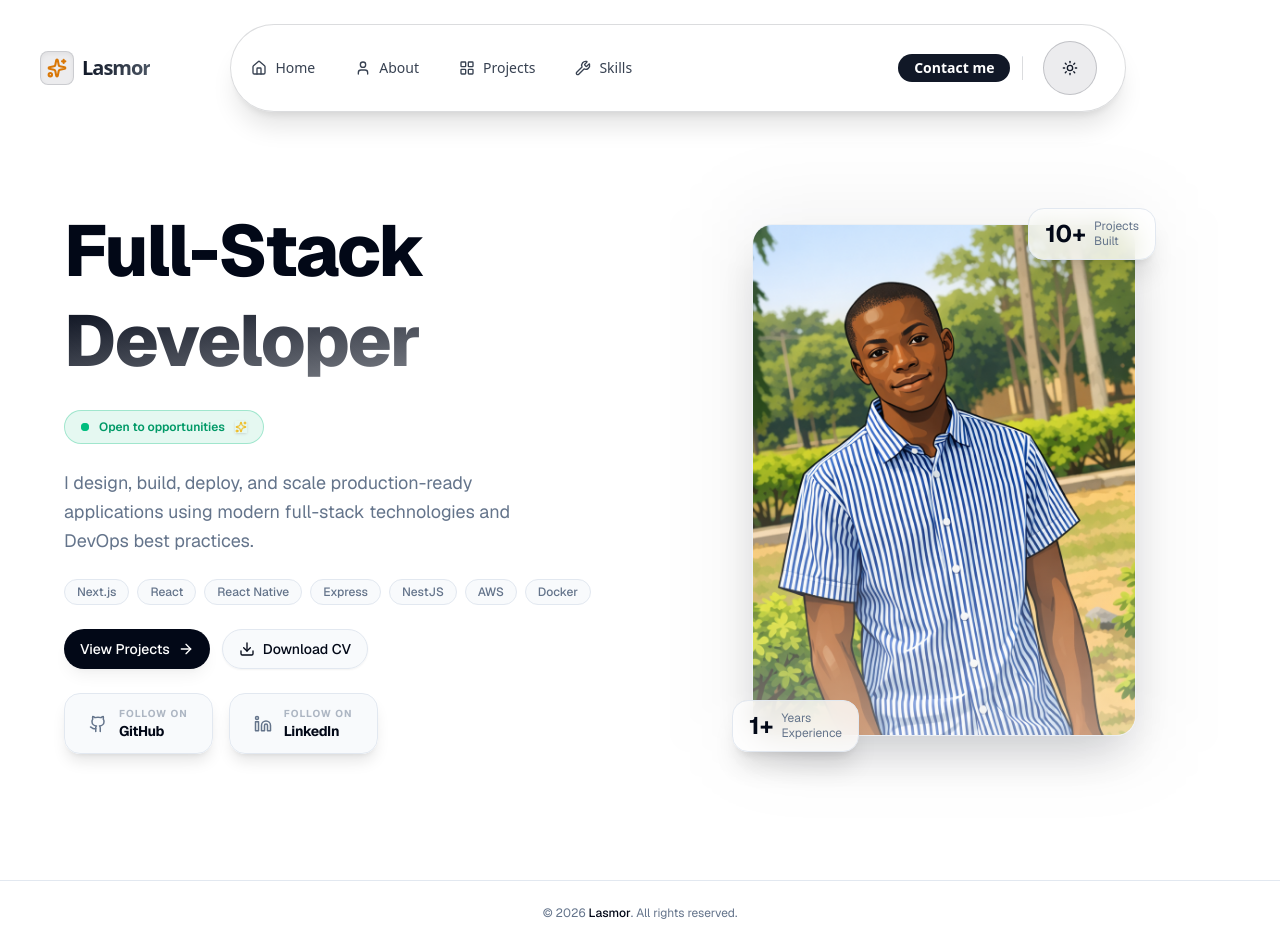
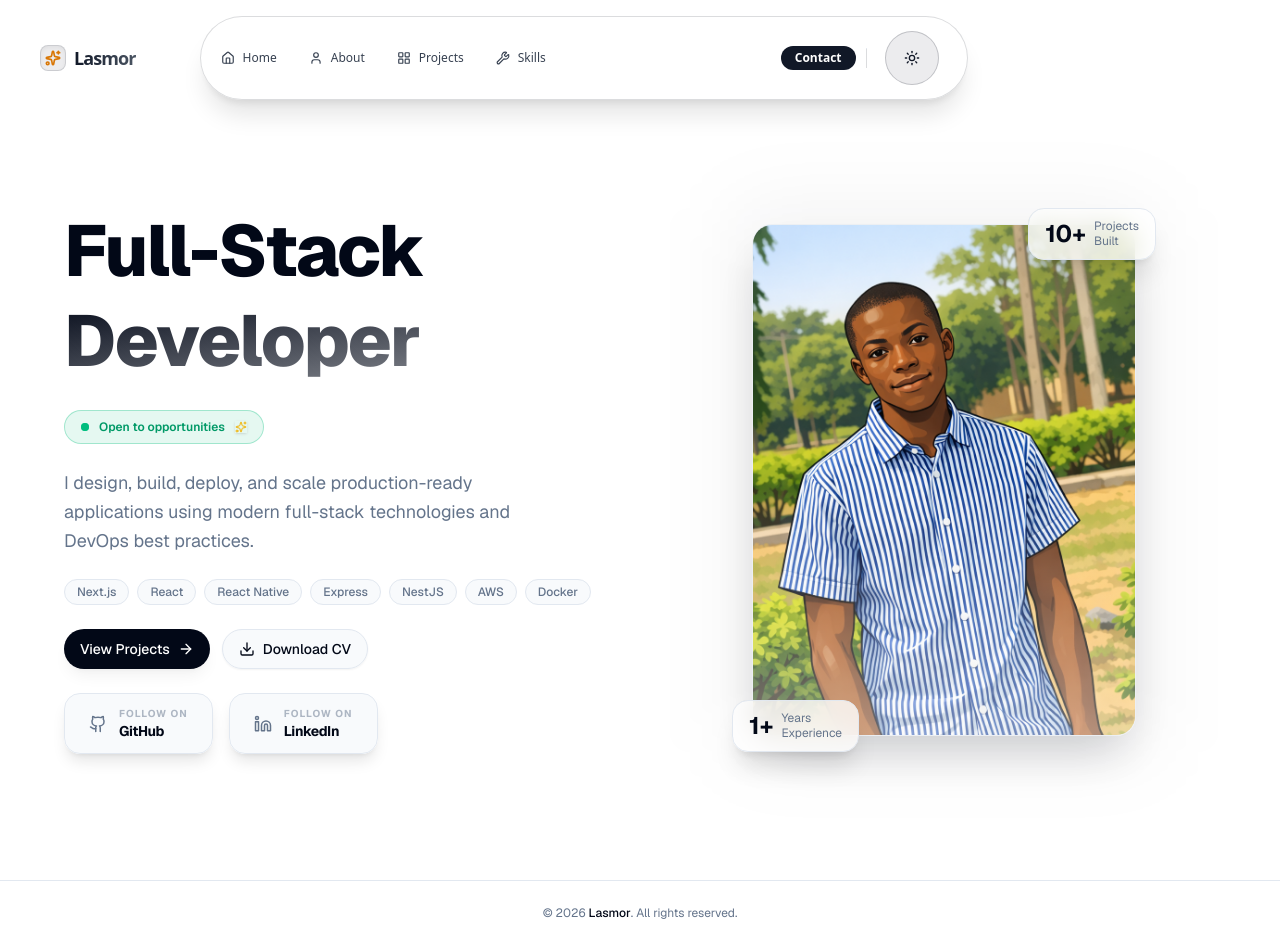
Before and after one commit to lasmor2/My-Portfolio, a Next.js app: page / in a window 1280 px wide. Built offline with nearby package versions, Linux system fonts and the light colour scheme.

Commit message:
fix Navbar autoclose

```diff
--- a/src/components/Layout/navBar.tsx
+++ b/src/components/Layout/navBar.tsx
@@ -1,5 +1,5 @@
 "use client";
-import { useState } from "react";
+import { useState, useEffect, useRef, useCallback } from "react";
 import { navLinks } from "@/data/navBarData";
 import Link from "next/link";
 import { Sparkles, Menu, X } from "lucide-react";
@@ -7,18 +7,57 @@ import ThemeToggle from "./themeToggle";
 
 const NavBarPage = () => {
   const [isOpen, setIsOpen] = useState(false);
-  const toggleMenu = () => setIsOpen((prev) => !prev);
+  const timerRef = useRef<NodeJS.Timeout | null>(null);
+  const menuRef = useRef<HTMLDivElement>(null);
+
+  const closeMenu = useCallback(() => setIsOpen(false), []);
+
+  const resetTimer = useCallback(() => {
+    if (timerRef.current) clearTimeout(timerRef.current);
+    if (isOpen) {
+      timerRef.current = setTimeout(() => {
+        closeMenu();
+      }, 3000); // 5 seconds of inactivity
+    }
+  }, [isOpen, closeMenu]);
+
+  useEffect(() => {
+    resetTimer();
+    return () => {
+      if (timerRef.current) clearTimeout(timerRef.current);
+    };
+  }, [isOpen, resetTimer]);
+
+  // Close menu on click outside
+  useEffect(() => {
+    const handleClickOutside = (event: MouseEvent) => {
+      if (menuRef.current && !menuRef.current.contains(event.target as Node)) {
+        closeMenu();
+      }
+    };
+
+    if (isOpen) {
+      document.addEventListener("mousedown", handleClickOutside);
+    }
+    return () => {
+      document.removeEventListener("mousedown", handleClickOutside);
+    };
+  }, [isOpen, closeMenu]);
+
+  const toggleMenu = () => {
+    setIsOpen((prev) => !prev);
+  };
 
   return (
-    <header className="fixed top-0 left-0 right-0 z-50 flex justify-start items-center py-6 px-6 md:px-10 font-sans">
-      <div className="flex items-center mr-6 md:mr-20">
+    <header className="fixed top-0 left-0 right-0 z-50 flex justify-start items-center py-4 px-6 md:px-10 font-sans">
+      <div className="flex items-center mr-6 md:mr-16">
         {/* Logo */}
         <Link
           href="/"
-          className="flex items-center gap-2 text-xl font-bold tracking-tighter text-(--text) transition-all hover:scale-105"
+          className="flex items-center gap-2 text-lg font-bold tracking-tighter text-(--text) transition-all hover:scale-105"
         >
-          <div className="bg-(--logo-box) p-1.5 rounded-lg border border-(--logo-border) shadow-inner">
-            <Sparkles className="w-5 h-5 text-(--sparkle)" strokeWidth={2.5} />
+          <div className="bg-(--logo-box) p-1 rounded-lg border border-(--logo-border) shadow-inner">
+            <Sparkles className="w-4 h-4 text-(--sparkle)" strokeWidth={2.5} />
           </div>
           <span className="bg-clip-text text-transparent bg-linear-to-r from-(--brand-from) to-(--brand-to)">
             Lasmor
@@ -27,19 +66,23 @@ const NavBarPage = () => {
       </div>
 
       {/* Desktop & Mobile Container */}
-      <div className="flex items-center justify-between w-full max-w-4xl px-4 md:px-5 py-2 bg-(--surface) backdrop-blur-lg border border-(--surface-border) rounded-full shadow-xl relative">
+      <div
+        ref={menuRef}
+        onMouseMove={resetTimer}
+        onClick={resetTimer}
+        className="flex items-center justify-between w-full max-w-3xl px-4 md:px-5 py-1.5 bg-(--surface) backdrop-blur-lg border border-(--surface-border) rounded-full shadow-xl relative"
+      >
         {/* Desktop Navigation */}
         <nav className="hidden md:block">
-          <ul className="flex items-center gap-10">
+          <ul className="flex items-center gap-8">
             {navLinks.map((link) => (
               <li key={link.name}>
                 <Link
                   href={link.link}
-                  className="relative flex items-center gap-2 text-sm font-medium text-(--nav-link) hover:text-(--nav-link-hover) transition-colors duration-300 group"
+                  className="relative flex items-center gap-2 text-xs font-medium text-(--nav-link) hover:text-(--nav-link-hover) transition-colors duration-300 group"
                 >
-                  <link.icon className="w-4 h-4" />
+                  <link.icon className="w-3.5 h-3.5" />
                   {link.name}
-                  {/* Dot indicator on hover */}
                   <span className="absolute -bottom-1 left-0 w-0 h-0.5 bg-(--nav-link-hover) rounded-full transition-all duration-300 group-hover:w-full"></span>
                 </Link>
               </li>
@@ -51,23 +94,23 @@ const NavBarPage = () => {
         <button
           type="button"
           onClick={toggleMenu}
-          className="md:hidden p-2 text-(--nav-link) hover:text-(--nav-link-hover) transition-colors"
+          className="md:hidden p-1.5 text-(--nav-link) hover:text-(--nav-link-hover) transition-colors"
           aria-label="Toggle menu"
           aria-expanded={isOpen}
           aria-controls="mobile-menu"
         >
-          {isOpen ? <X className="w-6 h-6" /> : <Menu className="w-6 h-6" />}
+          {isOpen ? <X className="w-5 h-5" /> : <Menu className="w-5 h-5" />}
         </button>
 
-        <div className="flex items-center gap-3">
+        <div className="flex items-center gap-2.5">
           {/* CTA Button */}
           <Link
             href="/contact"
-            className="px-3 md:px-4 py-1 text-xs md:text-sm font-semibold text-(--cta-text) bg-(--cta-bg) rounded-full hover:bg-(--cta-hover) transition-all hover:scale-105 active:scale-95"
+            className="px-3 md:px-3.5 py-1 text-[11px] md:text-xs font-semibold text-(--cta-text) bg-(--cta-bg) rounded-full hover:bg-(--cta-hover) transition-all hover:scale-105 active:scale-95"
           >
-            Contact me
+            Contact
           </Link>
-          <hr className="bg-(--surface-border) w-px h-6 hidden md:block" />
+          <hr className="bg-(--surface-border) w-px h-5 hidden md:block" />
           <ThemeToggle />
         </div>
 
@@ -75,18 +118,18 @@ const NavBarPage = () => {
         {isOpen && (
           <div
             id="mobile-menu"
-            className="absolute top-full right-0 mt-4 w-64 p-4 bg-(--surface) backdrop-blur-xl border border-(--surface-border) rounded-3xl md:hidden flex flex-col gap-4 animate-in fade-in slide-in-from-top-5 duration-300"
+            className="absolute top-full right-0 mt-3 w-56 p-3 bg-(--surface) backdrop-blur-xl border border-(--surface-border) rounded-2xl md:hidden flex flex-col gap-3 animate-in fade-in slide-in-from-top-3 duration-200"
           >
             <nav>
-              <ul className="flex flex-col gap-4">
+              <ul className="flex flex-col gap-2">
                 {navLinks.map((link) => (
                   <li key={link.name}>
                     <Link
                       href={link.link}
                       onClick={() => setIsOpen(false)}
-                      className="flex items-center gap-3 px-4 py-2 text-base font-medium text-(--nav-link) hover:text-(--nav-link-hover) transition-colors hover:bg-(--logo-box) rounded-xl"
+                      className="flex items-center gap-2.5 px-3 py-1.5 text-sm font-medium text-(--nav-link) hover:text-(--nav-link-hover) transition-colors hover:bg-(--logo-box) rounded-lg"
                     >
-                      <link.icon className="w-5 h-5" />
+                      <link.icon className="w-4 h-4" />
                       {link.name}
                     </Link>
                   </li>
```
